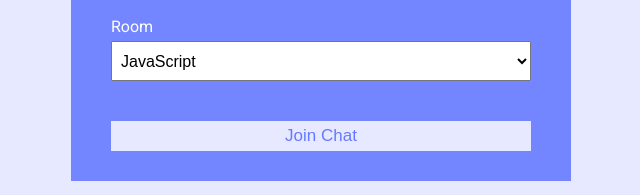
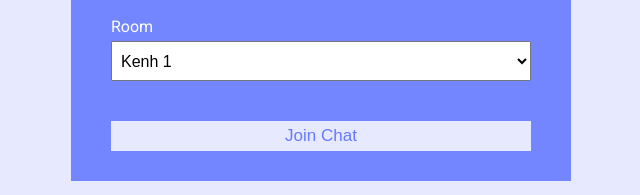
Before and after one commit to DaoQuangVinh/chat-cord, a website: page public/index.html in a window 1280 px wide. Shown: the part 255-450 px from the top of the page, 319-959 px from the left. Drawn offline with Linux system fonts and the light colour scheme.

```diff
--- a/public/index.html
+++ b/public/index.html
@@ -33,12 +33,12 @@
 					<div class="form-control">
 						<label for="room">Room</label>
 						<select name="room" id="room">
-							<option value="JavaScript">JavaScript</option>
-							<option value="Python">Python</option>
-							<option value="PHP">PHP</option>
-							<option value="C#">C#</option>
-							<option value="Ruby">Ruby</option>
-							<option value="Java">Java</option>
+							<option value="JavaScript">Kenh 1</option>
+							<option value="Python">Kenh 2</option>
+							<option value="PHP">Kenh 3</option>
+							<option value="C#">Kenh 4</option>
+							<option value="Ruby">Kenh 5</option>
+							<option value="Java">Kenh 6</option>
 						</select>
 					</div>
 					<button type="submit" class="btn">Join Chat</button>
```
